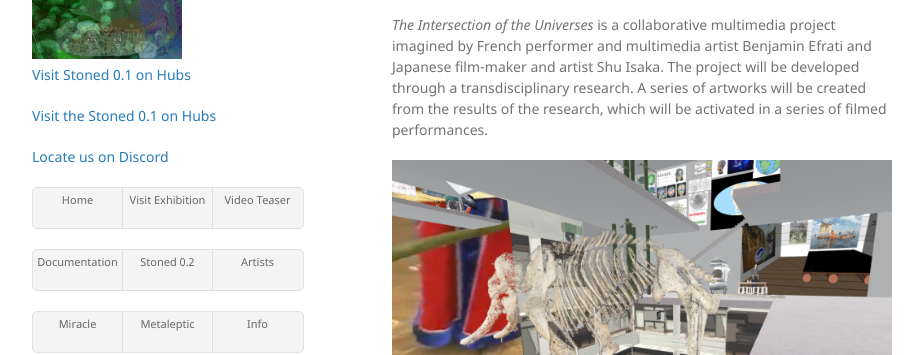
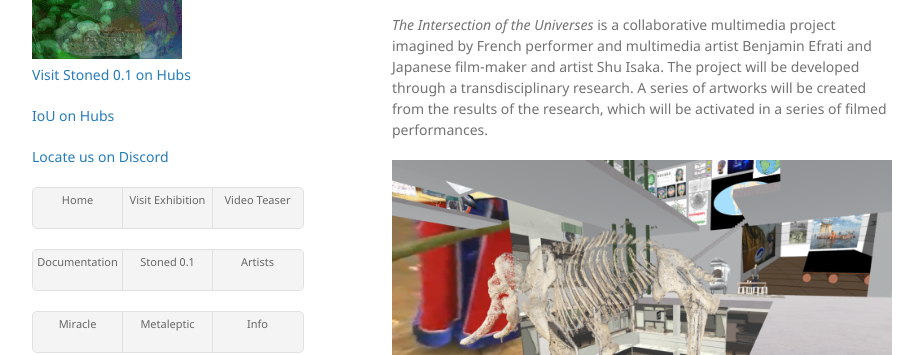
Before and after one commit to gnozo/Stoned, a Jekyll site: the page built from 02.md, in a window 1280 px wide. Shown: the part 304-659 px from the top of the page, without its empty margins (178-1101 px from the left). Built offline with Jekyll 4.4.1, drawn with Linux system fonts in a browser that asks for light colours; our own code applies the rules of GitHub Pages for plain Markdown files.

Commit message:
Update default.html not 0.1 + Iou

```diff
--- a/_layouts/default.html
+++ b/_layouts/default.html
@@ -27,7 +27,7 @@
 
 
         <p class="view"><a href="https://hubs.mozilla.com/vdTNP8K/stoned-0-1-room-0-lobby">Visit Stoned 0.1 on Hubs</a></p>
-        <p class="view"><a href="https://hubs.mozilla.com/TaD8scY/the-intersection-of-universes">Visit the Stoned 0.1 on Hubs</a></p>
+        <p class="view"><a href="https://hubs.mozilla.com/TaD8scY/the-intersection-of-universes">IoU on Hubs</a></p>
           <p class="view"><a href="https://discord.gg/KShAMBpv35">Locate us on Discord</a></p>
 
 
@@ -43,7 +43,7 @@
         </ul>
         <ul class="downloads">
           <li><a href="https://gnozo.github.io/documentation.html">Documentation </a></li>
-          <li><a href="https://hubs.mozilla.com/vdTNP8K/stoned-0-1-room-0-lobby"> Stoned 0.2 </a></li>
+          <li><a href="https://hubs.mozilla.com/vdTNP8K/stoned-0-1-room-0-lobby"> Stoned 0.1 </a></li>
           <li><a href="https://gnozo.github.io/artists.html"> Artists </a></li>
         </ul>
           <ul class="downloads">
```
